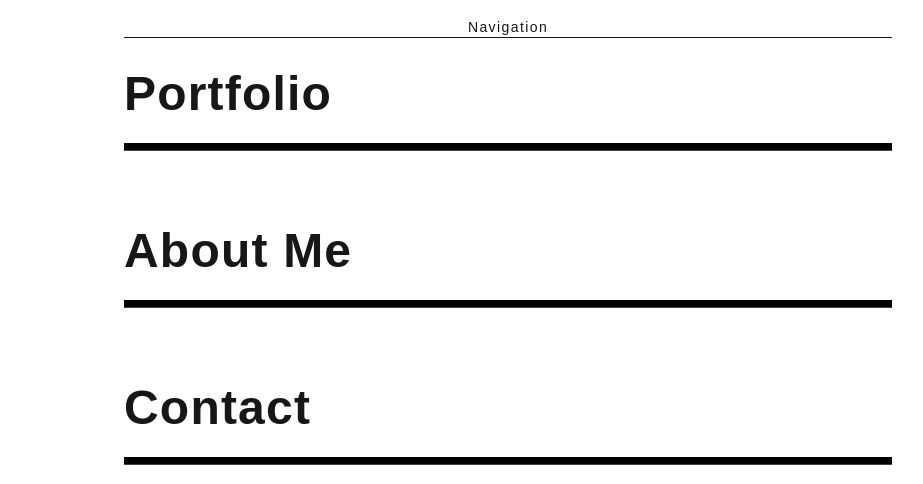
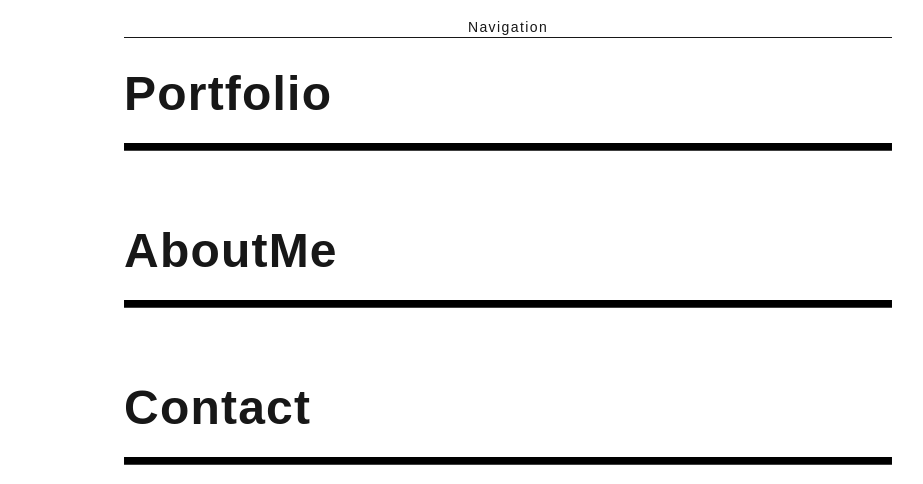
Before and after one commit to ToadBoyChen/new_portfolio, a Next.js app: page / in a window 1280 px wide. Shown: the part 137-621 px from the top of the page, without its empty margins (132-1055 px from the left). Built offline with nearby package versions, Linux system fonts and the light colour scheme.

Commit message:
add intro animation to menu

```diff
--- a/app/page.tsx
+++ b/app/page.tsx
@@ -1,11 +1,10 @@
-// My components
 import Menu from "@/components/Menu";
 import IntroText from "@/components/IntoText";
 
 export default function Home() {
     return (
         <main className="flex flex-col relative h-screen w-screen items-center overflow-hidden">
-            <div className="absolute top-0">
+            <div className="absolute top-0 text-[15vh] md:text-[20vh] font-black leading-none text-stone-200 tracking-widest md:tracking-[5vw] lg:tracking-[10vw] justify-center">
                 <IntroText
                     text="TOBY"
                     direction="right"
@@ -17,7 +16,7 @@ export default function Home() {
                 <Menu />
             </div>
 
-            <div className="absolute bottom-0">
+            <div className="absolute bottom-0 text-[15vh] md:text-[20vh] font-black leading-none text-stone-200 tracking-widest md:tracking-[5vw] lg:tracking-[10vw] justify-center">
                 <IntroText
                     text="CHEN"
                     direction="left"
--- a/components/IntoText.tsx
+++ b/components/IntoText.tsx
@@ -20,7 +20,7 @@ export default function IntroText(props: IntroTextProps) {
 
     return (
         <div className="w-full pointer-events-none">
-            <h1 className={`${flexType} w-full flex text-[15vh] md:text-[20vh] font-black leading-none text-stone-200 tracking-widest md:tracking-[5vw] lg:tracking-[10vw] justify-center`}>
+            <h1 className={`${flexType} w-full flex`}>
                 {trail.map((style, index) => (
                     <animated.span
                         style={style}
--- a/components/MenuEntry.tsx
+++ b/components/MenuEntry.tsx
@@ -2,6 +2,8 @@
 
 import Link from "next/link";
 import { useSpring, animated, to } from "@react-spring/web";
+
+import IntroText from "./IntoText";
 
 interface MenuEntryProps {
     text: string;
@@ -38,7 +40,10 @@ export default function MenuEntry(props: MenuEntryProps) {
                 href={props.link}
                 className="text-5xl font-black tracking-wide"
             >
-                {props.text}
+                <IntroText
+                    text={props.text}
+                    direction="right"
+                />
             </Link>
             <svg
                 className="w-full pointer-events-none overflow-visible -translate-y-8 sm:-translate-y-12"
```
